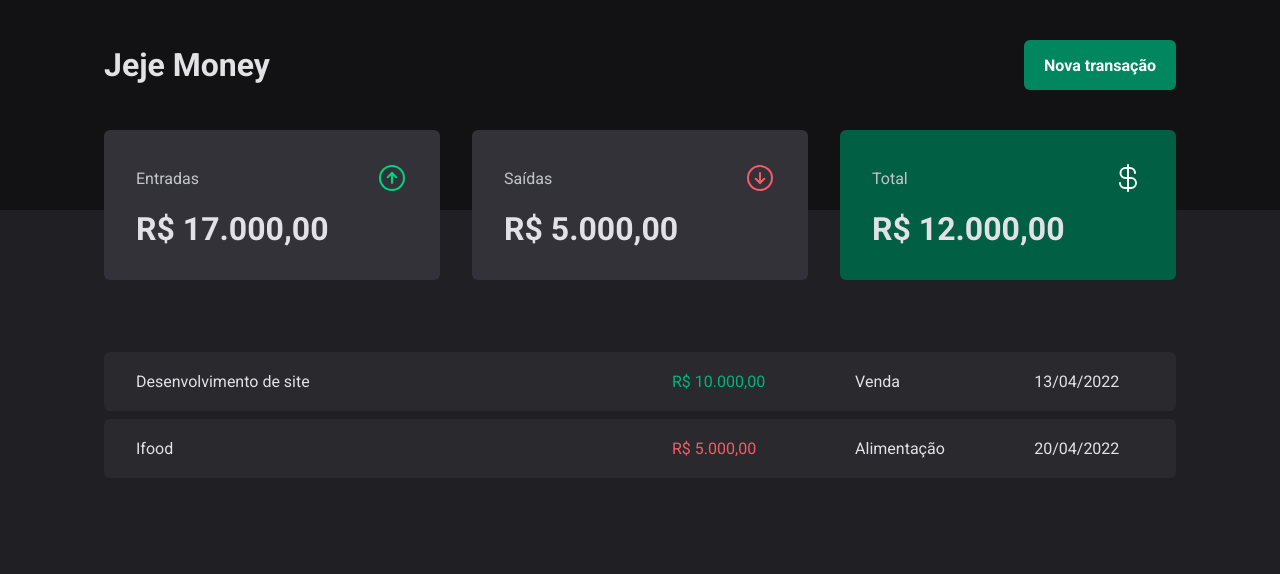
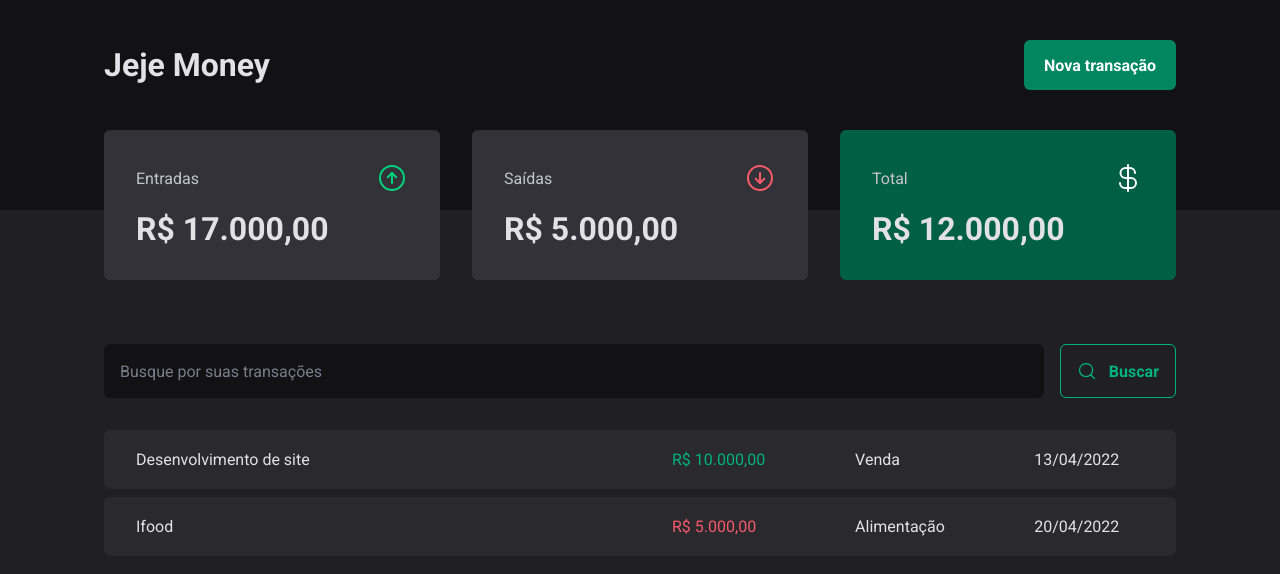
Before and after one commit to jeffersonbraster/control-money-react, a React (Vite) app: page / in a window 1280 px wide. Shown: the top 574 px of the page. Built offline with nearby package versions, Linux system fonts and the light colour scheme.

Commit message:
criando componente de searchform

```diff
--- /dev/null
+++ b/src/pages/Transactions/components/SearchForm/index.tsx
@@ -0,0 +1,17 @@
+import { MagnifyingGlass } from "phosphor-react";
+import React from "react";
+import { SearchFormContainer } from "./styles";
+
+const SearchForm = () => {
+  return (
+    <SearchFormContainer>
+      <input type="text" placeholder="Busque por suas transações" />
+
+      <button type="submit">
+        <MagnifyingGlass size={20} /> Buscar
+      </button>
+    </SearchFormContainer>
+  );
+};
+
+export default SearchForm;
--- /dev/null
+++ b/src/pages/Transactions/components/SearchForm/styles.ts
@@ -0,0 +1,41 @@
+import styled from "styled-components";
+
+export const SearchFormContainer = styled.form`
+  display: flex;
+  gap: 1rem;
+
+  input {
+    flex: 1;
+    border-radius: 6px;
+    border: 0;
+    background-color: ${(props) => props.theme["gray-900"]};
+    color: ${(props) => props.theme["gray-300"]};
+    padding: 1rem;
+
+    &::placeholder {
+      color: ${(props) => props.theme["gray-500"]};
+    }
+  }
+
+  button {
+    display: flex;
+    align-items: center;
+    gap: 0.75rem;
+
+    border: 0;
+    padding: 1rem;
+    background: transparent;
+    border: 1px solid ${(props) => props.theme["green-300"]};
+    color: ${(props) => props.theme["green-300"]};
+    font-weight: bold;
+    border-radius: 6px;
+    cursor: pointer;
+
+    &:hover {
+      background: ${(props) => props.theme["green-500"]};
+      border: 1px solid ${(props) => props.theme["green-500"]};
+      color: ${(props) => props.theme.white};
+      transition: all 0.3s;
+    }
+  }
+`;
--- a/src/pages/Transactions/index.tsx
+++ b/src/pages/Transactions/index.tsx
@@ -1,5 +1,6 @@
 import Header from "../../components/Header";
 import Summary from "../../components/Summary";
+import SearchForm from "./components/SearchForm";
 import {
   PriceHighLight,
   TransactionsContainer,
@@ -13,6 +14,8 @@
       <Summary />
 
       <TransactionsContainer>
+        <SearchForm />
+
         <TransactionsTable>
           <tbody>
             <tr>
```
